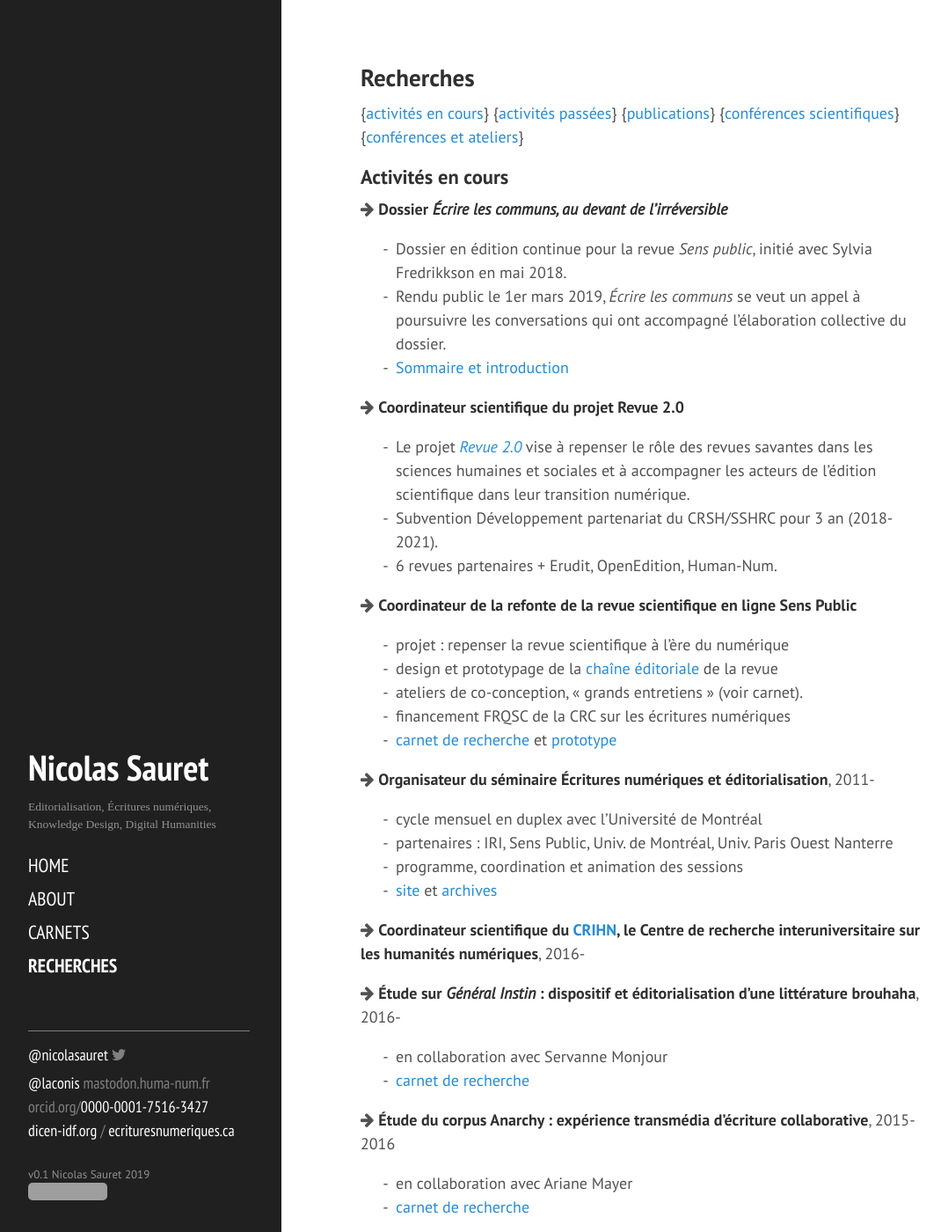
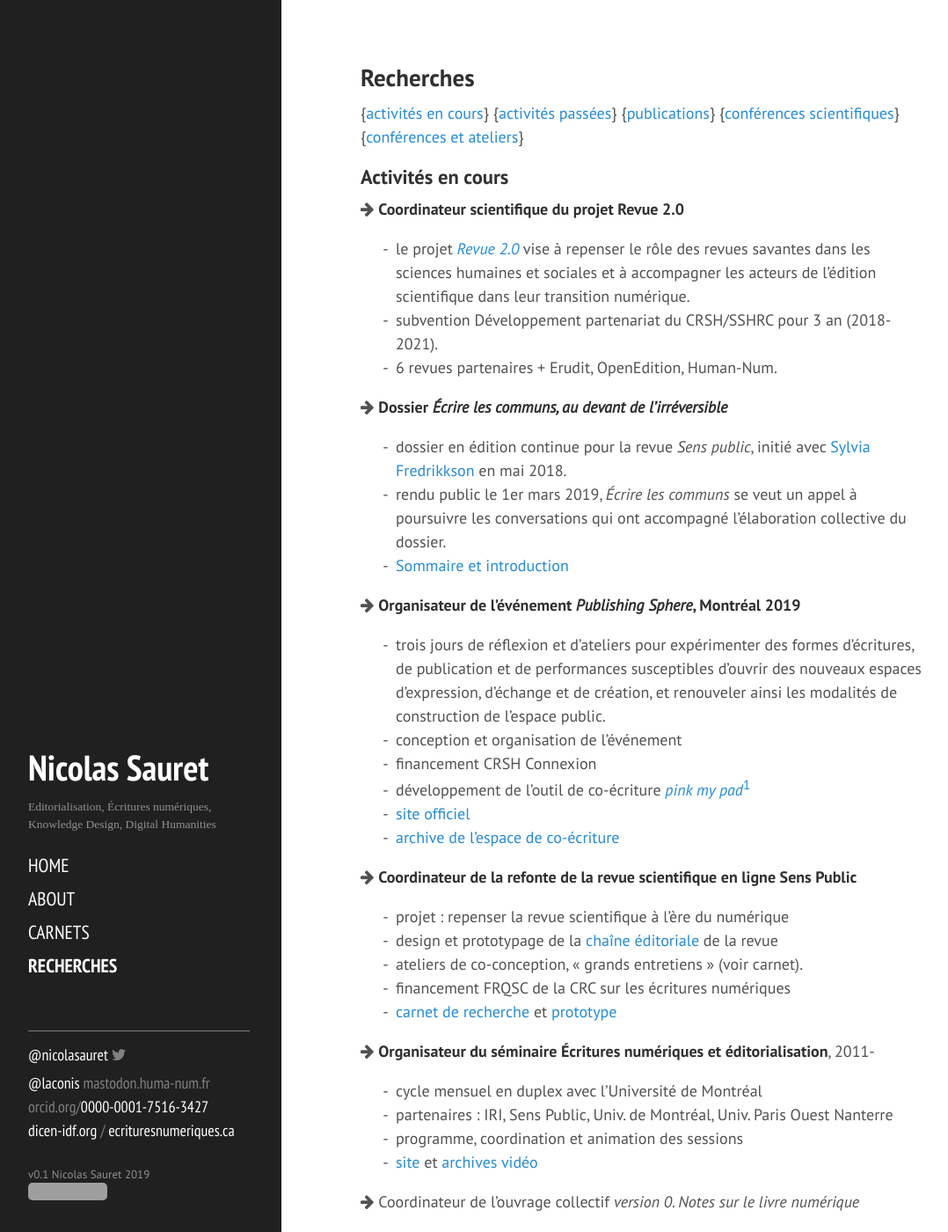
Before and after one commit to lakonis/lakonis.github.io, a Jekyll site: the page built from recherches.md, in a window 1280 px wide and 1400 px high. Shown: the whole window at 88% size, without its empty margins (4-1082 px from the left). Built offline with Jekyll 4.4.1, drawn with Linux system fonts in a browser that asks for light colours; nearby versions of some CDN libraries; some of the changed text lies outside the part shown; grey boxes are pictures that could not be loaded.

Commit message:
update recherches/cv

```diff
--- a/recherches.md
+++ b/recherches.md
@@ -7,18 +7,29 @@ title: Recherches
 
 ## Activités en cours
 
-<i class="fa fa-arrow-right"></i> **Dossier _Écrire les communs, au devant de l'irréversible_**
-
-- Dossier en édition continue pour la revue _Sens public_, initié avec Sylvia Fredrikkson en mai 2018.
-- Rendu public le 1er mars 2019, _Écrire les communs_ se veut un appel à poursuivre les conversations qui ont accompagné l'élaboration collective du dossier.
-- [Sommaire et introduction](http://sens-public.org/article1383.html)
-
 
 <i class="fa fa-arrow-right"></i> **Coordinateur scientifique du projet Revue 2.0**
 
-- Le projet [_Revue 2.0_](http://revue20.org/) vise à repenser le rôle des revues savantes dans les sciences humaines et sociales et à accompagner les acteurs de l’édition scientifique dans leur transition numérique.
-- Subvention Développement partenariat du CRSH/SSHRC pour 3 an (2018-2021).
+- le projet [_Revue 2.0_](http://revue20.org/) vise à repenser le rôle des revues savantes dans les sciences humaines et sociales et à accompagner les acteurs de l’édition scientifique dans leur transition numérique.
+- subvention Développement partenariat du CRSH/SSHRC pour 3 an (2018-2021).
 - 6 revues partenaires + Erudit, OpenEdition, Human-Num.
+
+<i class="fa fa-arrow-right"></i> **Dossier _Écrire les communs, au devant de l'irréversible_**
+
+- dossier en édition continue pour la revue _Sens public_, initié avec [Sylvia Fredrikkson](http://www.sylviafredriksson.net/) en mai 2018.
+- rendu public le 1er mars 2019, _Écrire les communs_ se veut un appel à poursuivre les conversations qui ont accompagné l'élaboration collective du dossier.
+- [Sommaire et introduction](http://sens-public.org/article1383.html)
+
+<i class="fa fa-arrow-right"></i> **Organisateur de l'événement _Publishing Sphere_, Montréal 2019**
+
+- trois jours de réflexion et d'ateliers pour expérimenter des formes d’écritures, de publication et de performances susceptibles d’ouvrir des nouveaux espaces d’expression, d’échange et de création, et renouveler ainsi les modalités de construction de l’espace public.
+- conception et organisation de l'événement
+- financement CRSH Connexion
+- développement de l'outil de co-écriture [_pink my pad_](http://notes.ecrituresnumeriques.ca/)[^pink]
+- [site officiel](http://publishingsphere.ecrituresnumeriques.ca)
+- [archive de l'espace de co-écriture](http://notes.ecrituresnumeriques.ca/2uMYqwveTg-Uy90ELVarfg.html)
+
+[^pink]: nom dynamique, sujet à changement.
 
 
 <i class="fa fa-arrow-right"></i> **Coordinateur de la refonte de la revue scientifique en ligne Sens Public**
@@ -27,16 +38,24 @@ title: Recherches
 - design et prototypage de la [chaîne éditoriale](https://github.com/EcrituresNumeriques/chaineEditorialSP/) de la revue
 - ateliers de co-conception, « grands entretiens » (voir carnet).
 - financement FRQSC de la CRC sur les écritures numériques
-- [carnet de recherche](http://nicolassauret.net/carnets/) et [prototype](https://github.com/EcrituresNumeriques/sensPublicApp/)
+- [carnet de recherche](http://nicolassauret.net/carnets/) et [prototype](https://framagit.org/ecrinum/sp_hub/)
 
 <i class="fa fa-arrow-right"></i> **Organisateur du séminaire Écritures numériques et éditorialisation**, 2011-
 
 - cycle mensuel en duplex avec l'Université de Montréal
 - partenaires : IRI, Sens Public, Univ. de Montréal, Univ. Paris Ouest Nanterre
 - programme, coordination et animation des sessions
-- [site](seminaire.sens-public.org) et [archives](http://polemictweet.com/edito/select.php)
+- [site](seminaire.sens-public.org) et [archives vidéo](http://polemictweet.com/edito/select.php)
 
-<i class="fa fa-arrow-right"></i> **Coordinateur scientifique du [CRIHN](http://www.crihn.org/), le Centre de recherche interuniversitaire sur les humanités numériques**, 2016-
+
+<i class="fa fa-arrow-right"></i> Coordinateur de l'ouvrage collectif _version 0. Notes sur le livre numérique_
+
+- Conception et coordination d'un _booksprint_ pour la réalisation d'un ouvrage en deux jours (15 participants, 6 éditeurs), dans le cadre du colloque [ÉCRIDIL 2018](http://ecridil.ex-situ.info) – «Écrire, éditer, lire à l'ère numérique»
+- [le booksprint](http://ecridil.ex-situ.info/booksprint)
+- [l'ouvrage sur OpenLibrary.org](https://openlibrary.org/books/OL26501805M/Version_0._Notes_sur_le_livre_num%C3%A9rique)
+- [sources](https://framagit.org/ecrinum/ecridil-booksprint)
+
+<i class="fa fa-arrow-right"></i> **Coordinateur scientifique du [CRIHN](http://www.crihn.org/), le Centre de recherche interuniversitaire sur les humanités numériques**, 2016-2017
 
 <i class="fa fa-arrow-right"></i> **Étude sur _Général Instin_ : dispositif et éditorialisation d'une littérature brouhaha**, 2016-
 
@@ -100,6 +119,23 @@ title: Recherches
 [Hal-00987995](https://hal.inria.fr/hal-00987995)
 
 ## Conférences scientifiques
+
+### 2018
+
+- **Stylo, éditeur sémantique pour les humanités**
+colloque CRIHN _« Repenser les humanités numériques / Thinking the Digital Humanities Anew »_, Montréal, 25 octobre 2018.
+- **Stylo : un éditeur de texte pour les sciences humaines et sociales**, avec Marcello Vitali-Rosati
+ congrès « Édition scientifique 4.0. 8es journées du réseau Médici », Avignon, 18 septembre 2018.
+- **L’écriture dispositive du réseau d’écrivains : la conversation comme forme éditoriale**
+panel «Quelle littérature numérique pour demain ?» de la conférence internationale de l’_Electronic Literature Organization « ELO 2018 — Mind the gap! »_, Montréal, 13-18 août 2018
+- **Conversations in scholarly journals: experimenting scientific communication with a dynamic and continuous editorial format**
+congrès annuel de la Société Canadienne des Humanités Numériques, Université de Regina, Regina, 26 mai 2018.
+- **L’accès libre : un devoir moral et scientifique** avec Joana Casenave, Jean-Claude Guédon, Michael E. Sinatra et Marcello Vitali-Rosati
+conférence virtuelle internationale _Sustainable Research_ organisée par l’Université d’Alberta, Montréal, 2 mai 2018.
+- **table ronde «Publier la recherche»**
+colloque international _Écridil : écrire, éditer, lire à l’ère numérique_, Usine C, Montréal, 30 avril 2018.
+- **Conversations in scholarly journals: experimenting editorial format for scientific communication**
+_La Vitrine sur les Humanités Numériques_, Université de Montréal, Montréal, 26 janvier 2018.
 
 ### 2017
 
```
